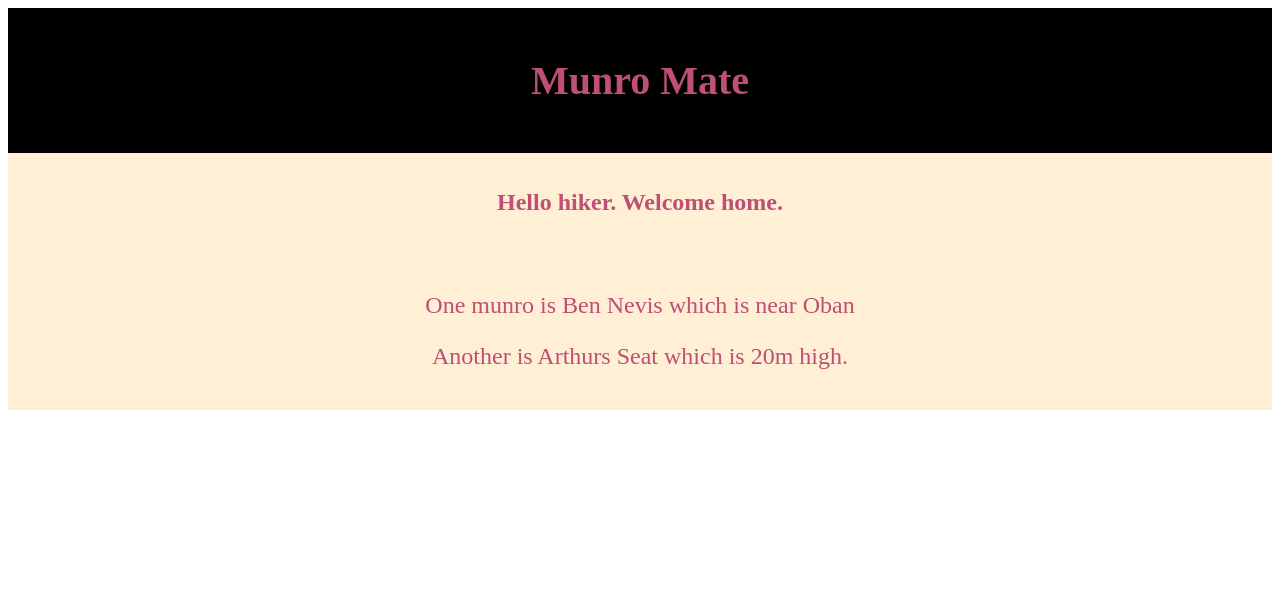
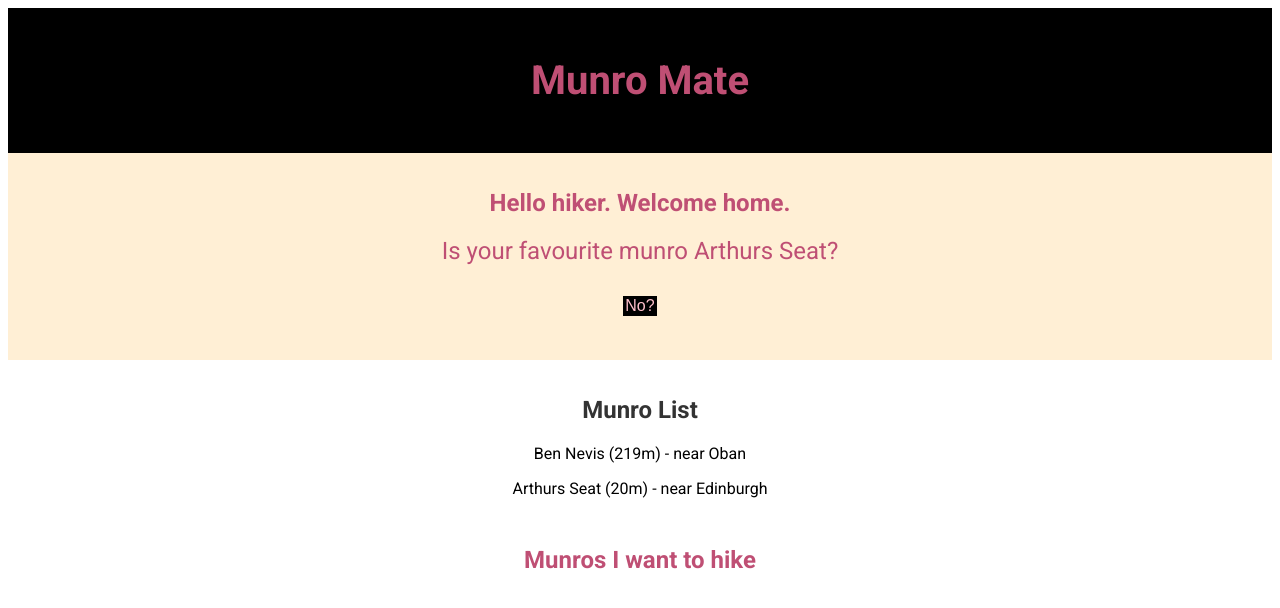
Before and after one commit to sarahvii/munromate, a React (Vite) app: page /munros in a window 1280 px wide. Shown: the top 608 px of the page. Built offline with nearby package versions, Linux system fonts and the light colour scheme.

Commit message:
added some state

```diff
--- a/package.json
+++ b/package.json
@@ -12,6 +12,7 @@
   "dependencies": {
     "react": "^18.2.0",
     "react-dom": "^18.2.0",
+    "react-helmet": "^6.1.0",
     "styled-components": "^6.1.0"
   },
   "devDependencies": {
--- a/src/App.jsx
+++ b/src/App.jsx
@@ -1,6 +1,16 @@
 import NavBar from "./components/NavBar/NavBar"
 import Home from "./components/Content/Home"
 import MunroList from "./components/Content/MunroList"
+import { Helmet } from "react-helmet"
+import { createGlobalStyle } from "styled-components"
+import ToHikeList from "./components/Content/ToHikeList"
+
+const GlobalStyles = createGlobalStyle`
+  body {
+    font-family: 'Roboto', sans-serif;
+  }
+`;
+
 
 const App = () => {
   const name = "hiker"
@@ -20,9 +30,14 @@ const App = () => {
 
   return (
     <div>
+      <Helmet>
+        <link href='https://fonts.googleapis.com/css2?family=Roboto:wght@300;400;500;700&display=swap' rel="stylesheet" />;
+      </Helmet>
+      <GlobalStyles />
       <NavBar />
-      <Home name={name}/>
+      <Home name={name} munros={munros}/>
       <MunroList munros={munros} />
+      <ToHikeList munros={munros}/>
     </div>
   )
 }
--- /dev/null
+++ b/src/components/Button/Button.jsx
@@ -0,0 +1,30 @@
+import styled from 'styled-components';
+
+const Button = ({ label, onClick }) => {
+  return (
+    <StyledButton onClick={onClick}>
+      {label}
+    </StyledButton>
+  );
+}
+
+export default Button;
+
+const StyledButton = styled.button`
+    background-color: black;
+    border: none;
+    color: pink;
+    padding: 1px 2px;
+    text-align: center;
+    text-decoration: none;
+    display: inline-block;
+    font-size: 16px;
+    margin: 4px 2px;
+    transition-duration: 0.4s;
+    cursor: pointer;
+
+    &:hover {
+    background-color: orange;
+    color: black;
+    }
+`;
--- a/src/components/Content/Home.jsx
+++ b/src/components/Content/Home.jsx
@@ -1,11 +1,28 @@
 import styled from "styled-components";
+import Button from "../Button/button";
+import { useState } from "react";
 
-const Home = ({name}) => {
+const Home = ({name, munros}) => {
+
+    const [randomMunro, setRandomMunro] = useState('')
+
+    const randomMunroSelector = () => {
+        const randomIndex = Math.floor(Math.random() * munros.length)
+        return munros[randomIndex].name
+    }
+
+    const handleButtonClick = () => {
+        console.log("button clicked")
+        setRandomMunro(randomMunroSelector)
+    }
+
     return (
         <Wrapper>
-            <Title>
-                Hello {name}.  Welcome home.
-            </Title>
+            <Title>Hello {name}. Welcome home.</Title>
+            <Paragraph>Is your favourite munro {randomMunroSelector()}?
+                <p><Button label="No?" onClick={handleButtonClick} /></p>
+            </Paragraph>
+            {randomMunro && <Paragraph>How about {randomMunro} instead?</Paragraph>}
         </Wrapper>
 
     )
@@ -18,7 +35,11 @@ const Title = styled.h1`
     text-align: center;
     color: #BF4F74;
     `
-
+const Paragraph = styled.div`
+    font-size: 1.5em;
+    text-align: center;
+    color: #BF4F74;
+    `
 const Wrapper = styled.section`
     padding: 1em;
     background: papayawhip`
--- a/src/components/Content/MunroList.jsx
+++ b/src/components/Content/MunroList.jsx
@@ -3,27 +3,33 @@ import styled from "styled-components";
 const MunroList = ({munros}) => {
     return (
         <Wrapper>
-            <Paragraph>
-                One munro is {munros[0].name} which is near {munros[0].near}
-            </Paragraph>
-            <Paragraph>
-                Another is {munros[1].name} which is {munros[1].height}m high.
-            </Paragraph>
-        </Wrapper>
+        <Title>Munro List</Title>
+            <List>
+            {munros.map((munro, index) => (
+                <ListItem key={index}>{munro.name} ({munro.height}m) - near {munro.near}</ListItem>
+            ))}
+        </List>
+      </Wrapper>
 
     )
 }
 
-// random munro
-
 export default MunroList;
 
-const Paragraph = styled.p`
-    font-size: 1.5em;
-    text-align: center;
-    color: #BF4F74;
-    `
+const Wrapper = styled.div`
+  padding: 1em;
+  text-align: center;
+`;
 
-const Wrapper = styled.section`
-    padding: 1em;
-    background: papayawhip`
+const Title = styled.h2`
+  color: #333;
+`;
+
+const List = styled.ul`
+  list-style-type: none;
+  padding: 0;
+`;
+
+const ListItem = styled.li`
+  margin: 1em 0;
+`;
--- /dev/null
+++ b/src/components/Content/ToHikeList.jsx
@@ -0,0 +1,25 @@
+import styled from "styled-components";
+
+const ToHikeList = (munros) => {
+    return (
+        <Title>
+            Munros I want to hike
+        </Title>
+    )
+}
+
+export default ToHikeList
+
+const Title = styled.h1`
+    font-size: 1.5em;
+    text-align: center;
+    color: #BF4F74;
+    `
+const Paragraph = styled.div`
+    font-size: 1.5em;
+    text-align: center;
+    color: #BF4F74;
+    `
+const Wrapper = styled.section`
+    padding: 1em;
+    background: papayawhip`
```
Also changed, not shown: 1 other file (tests, documents, lock files or other folders).
